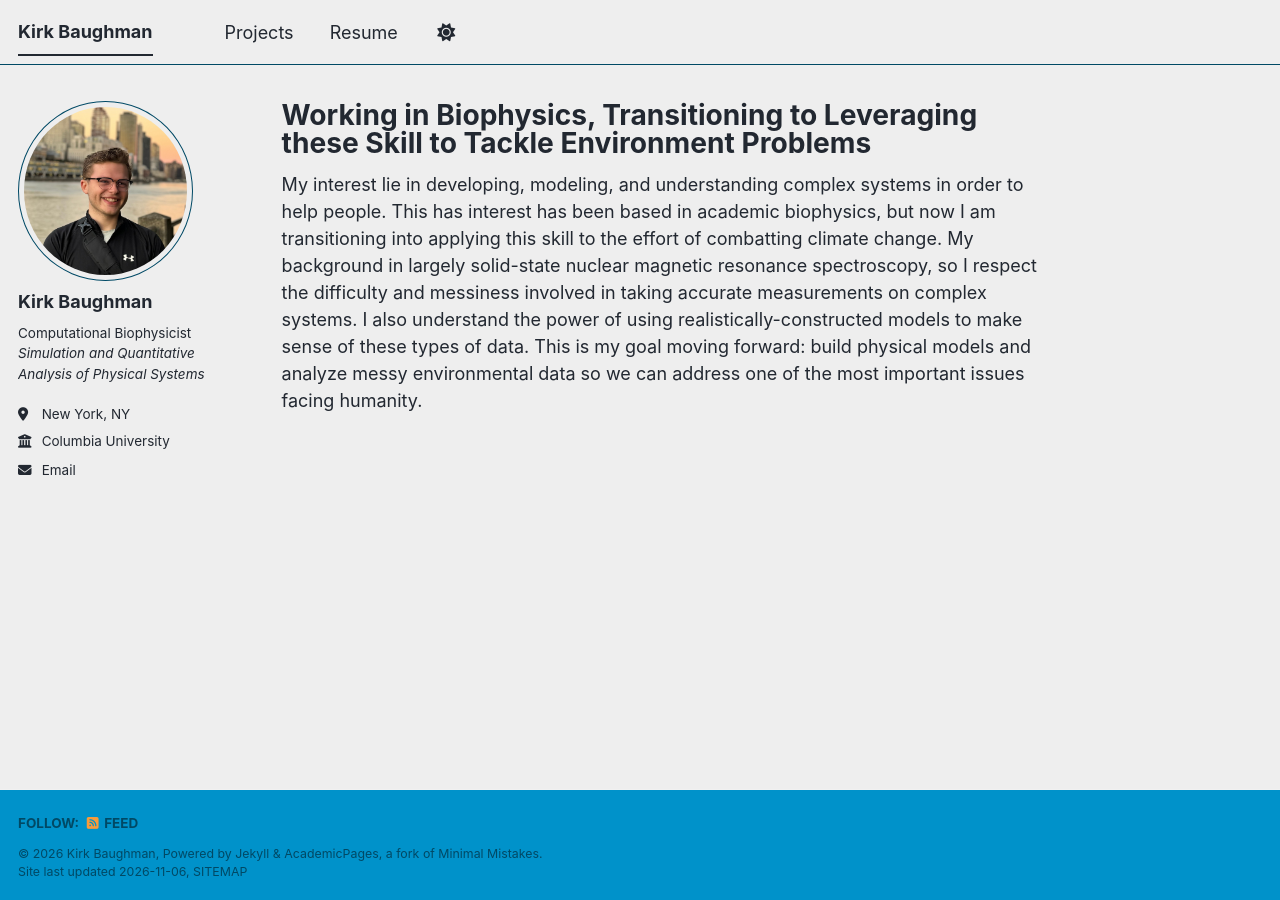
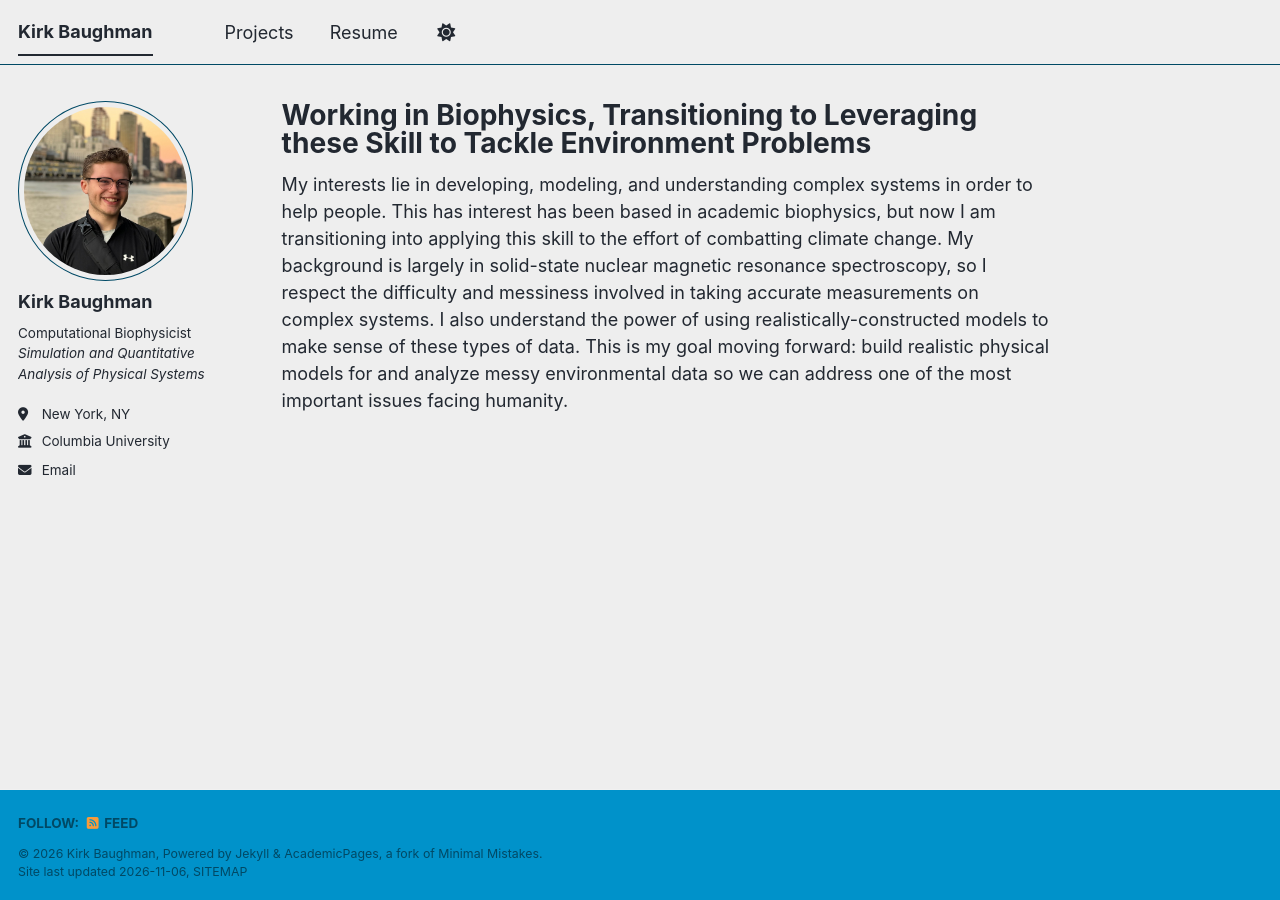
Before and after one commit to baughmankm/baughmankm.github.io, a Jekyll site: the page built from _pages/about.md, in a window 1280 px wide. Built offline with Jekyll 4.4.1, drawn with Linux system fonts in a browser that asks for light colours; a style sheet for code colours, icons or effects is not loaded.

Commit message:
Update about.md

```diff
--- a/_pages/about.md
+++ b/_pages/about.md
@@ -7,4 +7,4 @@ redirect_from:
   - /about.html
 ---
 
-My interest lie in developing, modeling, and understanding complex systems in order to help people. This has interest has been based in academic biophysics, but now I am transitioning into applying this skill to the effort of combatting climate change. My background in largely solid-state nuclear magnetic resonance spectroscopy, so I respect the difficulty and messiness involved in taking accurate measurements on complex systems. I also understand the power of using realistically-constructed models to make sense of these types of data. This is my goal moving forward: build physical models and analyze messy environmental data so we can address one of the most important issues facing humanity.
+My interests lie in developing, modeling, and understanding complex systems in order to help people. This has interest has been based in academic biophysics, but now I am transitioning into applying this skill to the effort of combatting climate change. My background is largely in solid-state nuclear magnetic resonance spectroscopy, so I respect the difficulty and messiness involved in taking accurate measurements on complex systems. I also understand the power of using realistically-constructed models to make sense of these types of data. This is my goal moving forward: build realistic physical models for and analyze messy environmental data so we can address one of the most important issues facing humanity.
```
